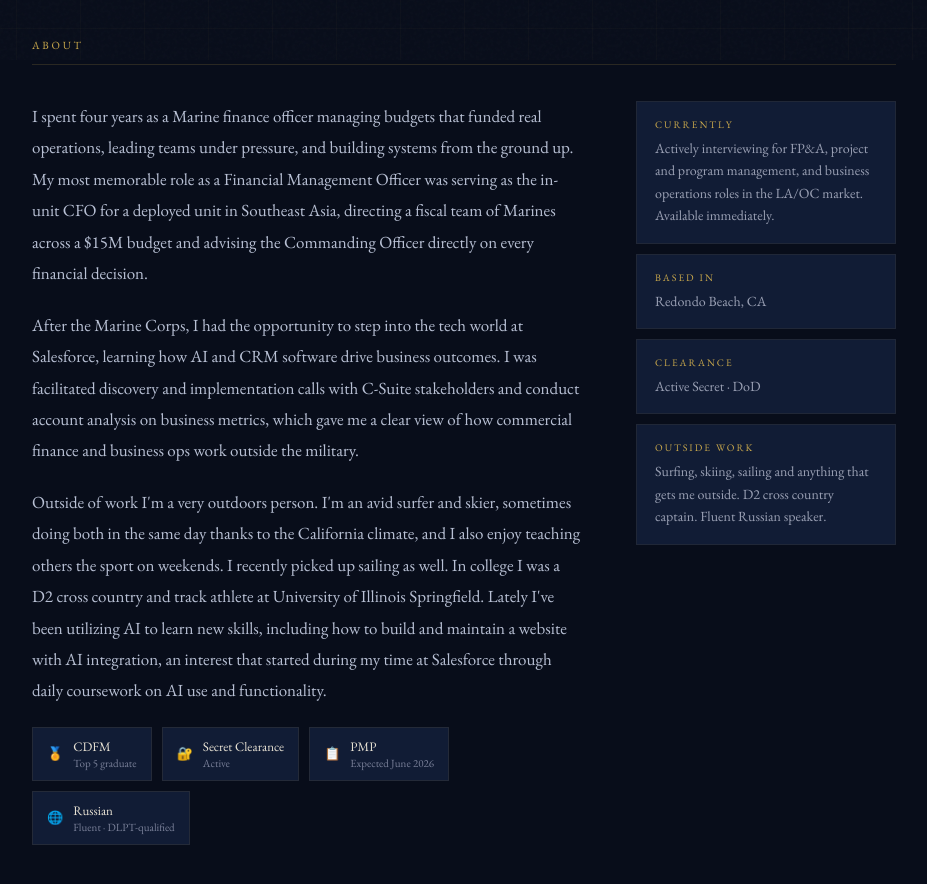
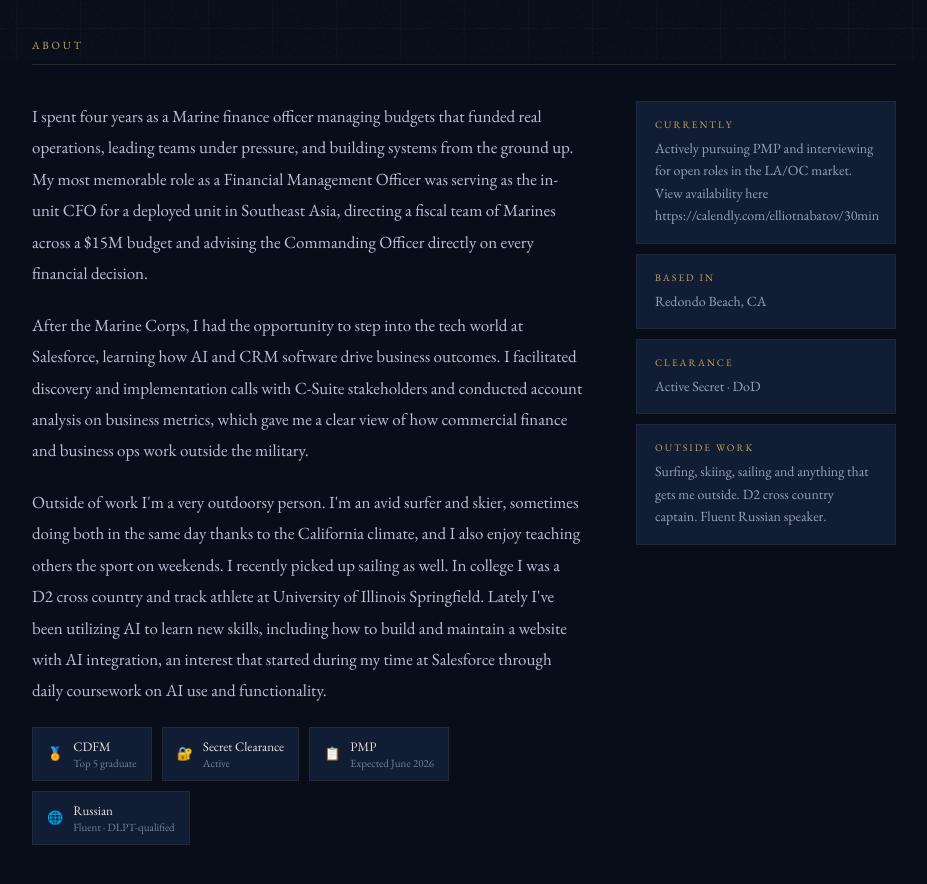
Before and after one commit to elliotnabatov-sys/Elliot-Nabatov-professional-info, a React (Vite) app: page / in a window 1280 px wide. Shown: the part 740-1624 px from the top of the page, without its empty margins (176-1103 px from the left). Built offline with nearby package versions, Linux system fonts and the light colour scheme.

Commit message:
add calendly

```diff
--- a/api/chat.js
+++ b/api/chat.js
@@ -77,6 +77,10 @@ SKILLS & TOOLS:
 
 Answer any recruiter question about Elliot's background, experience, skills, availability, and fit. Keep answers to 2–4 sentences unless a detailed breakdown is genuinely useful. If asked about compensation expectations, acknowledge the question professionally and suggest a direct conversation. Always be professional and represent Elliot well.
 
+AVAILABILITY: AVAILABILITY: Elliot is actively interviewing and available for calls Monday through Friday.
+If a recruiter wants to schedule time, direct them to his
+Calendly link: https://calendly.com/elliotnabatov/30min — they can book a call or interview directly based on his availability.
+
 When asked if Elliot has experience with a specific tool, software, methodology,
 or skill he hasn't directly used, never give a flat no. Instead acknowledge it honestly
 and immediately bridge to the most relevant transferable experience he does have.
--- a/src/App.jsx
+++ b/src/App.jsx
@@ -53,7 +53,6 @@ const INITIAL_MESSAGE = {
 
 const SUGGESTED = [
   "What's his budget experience?",
-  "Does he have a security clearance?",
   "What roles is he targeting?",
   "Tell me about his Salesforce experience",
 ];
@@ -249,12 +248,12 @@ export default function App() {
                 </p>
                 <p style={s.p}>
                   After the Marine Corps, I had the opportunity to step into the tech world at Salesforce,
-                  learning how AI and CRM software drive business outcomes. I was facilitated discovery
-                  and implementation calls with C-Suite stakeholders and conduct account analysis on business metrics,
+                  learning how AI and CRM software drive business outcomes. I facilitated discovery
+                  and implementation calls with C-Suite stakeholders and conducted account analysis on business metrics,
                   which gave me a clear view of how commercial finance and business ops work outside the military.
                 </p>
                 <p style={s.p}>
-                  Outside of work I'm a very outdoors person. I'm an avid surfer and skier, sometimes
+                  Outside of work I'm a very outdoorsy person. I'm an avid surfer and skier, sometimes
                   doing both in the same day thanks to the California climate, and I also enjoy teaching
                   others the sport on weekends. I recently picked up sailing as well. In college I was a
                   D2 cross country and track athlete at University of Illinois Springfield.
@@ -278,8 +277,9 @@ export default function App() {
                 <div style={s.sideCard}>
                   <div style={s.sideCardLabel}>Currently</div>
                   <p style={s.sideCardText}>
-                    Actively interviewing for FP&A, project and program management, and business
-                    operations roles in the LA/OC market. Available immediately.
+                    Actively pursuing PMP and interviewing for open roles
+                    in the LA/OC market. View availability here
+                    https://calendly.com/elliotnabatov/30min
                   </p>
                 </div>
                 <div style={s.sideCard}>
@@ -336,7 +336,7 @@ export default function App() {
             <Label>Ask My AI Rep</Label>
             <p style={s.agentIntro}>
               This AI has full context on my career, credentials, and background.
-              If you're a recruiter or hiring manager, ask it anything — it'll give you a straight answer.
+              Ask it anything and it'll give you a straight answer.
             </p>
 
             {/* Suggested questions */}
@@ -424,7 +424,7 @@ export default function App() {
                   </div>
                 </a>
                 <a
-                  href="https://www.linkedin.com/in/elliotnabatov"
+                  href="https://www.linkedin.com/in/elliot-nabatov-usmc3404/"
                   target="_blank"
                   rel="noopener noreferrer"
                   style={s.contactCard}
@@ -432,17 +432,29 @@ export default function App() {
                   <span style={s.contactIcon}>in</span>
                   <div>
                     <div style={s.contactCardTitle}>LinkedIn</div>
-                    <div style={s.contactCardSub}>linkedin.com/in/elliotnabatov</div>
+                    <div style={s.contactCardSub}>linkedin.com/in/elliot-nabatov-usmc3404/</div>
                   </div>
                 </a>
-                <div style={s.contactMeta}>
-                  {["Redondo Beach, CA", "Open to hybrid or in-person (LA/OC)", "Active Secret Clearance"].map((item) => (
-                    <div key={item} style={s.contactMetaRow}>
-                      <span style={s.dot} />
-                      {item}
-                    </div>
-                  ))}
+                <div style={s.contactCard}>
+                  <span style={s.contactIcon}>📞</span>
+                  <div>
+                    <div style={s.contactCardTitle}>Phone</div>
+                    <div style={s.contactCardSub}>847-404-2822</div>
+                  </div>
                 </div>
+                <a
+
+                href="https://calendly.com/elliotnabatov/30min"
+                  target="_blank"
+                  rel="noopener noreferrer"
+                  style={s.contactCard}
+                >
+                  <span style={s.contactIcon}>📅</span>
+                  <div>
+                    <div style={s.contactCardTitle}>Schedule a Call</div>
+                    <div style={s.contactCardSub}>calendly.com/elliotnabatov/30min</div>
+                  </div>
+                </a>
               </div>
             </div>
           </section>
```
